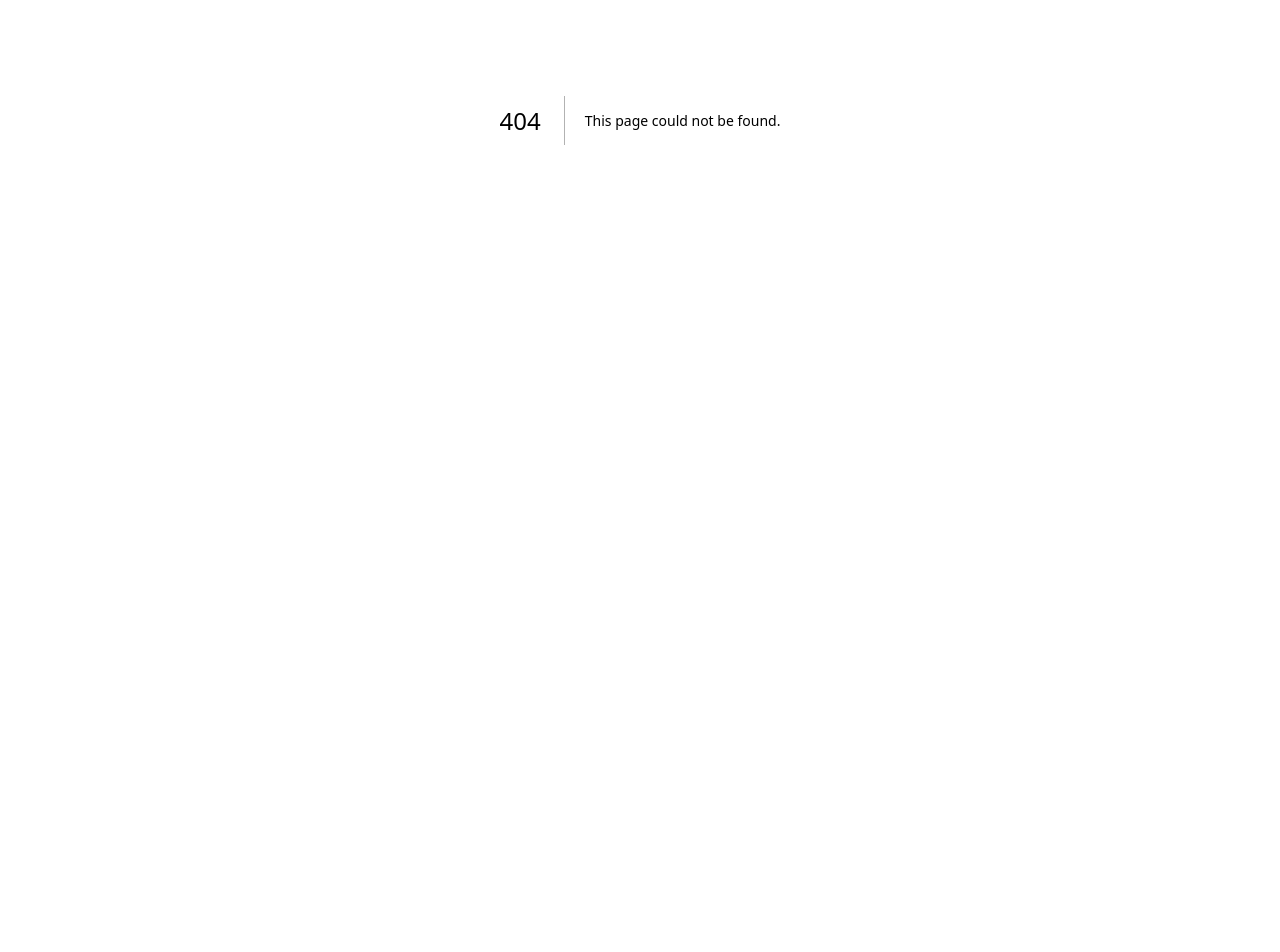
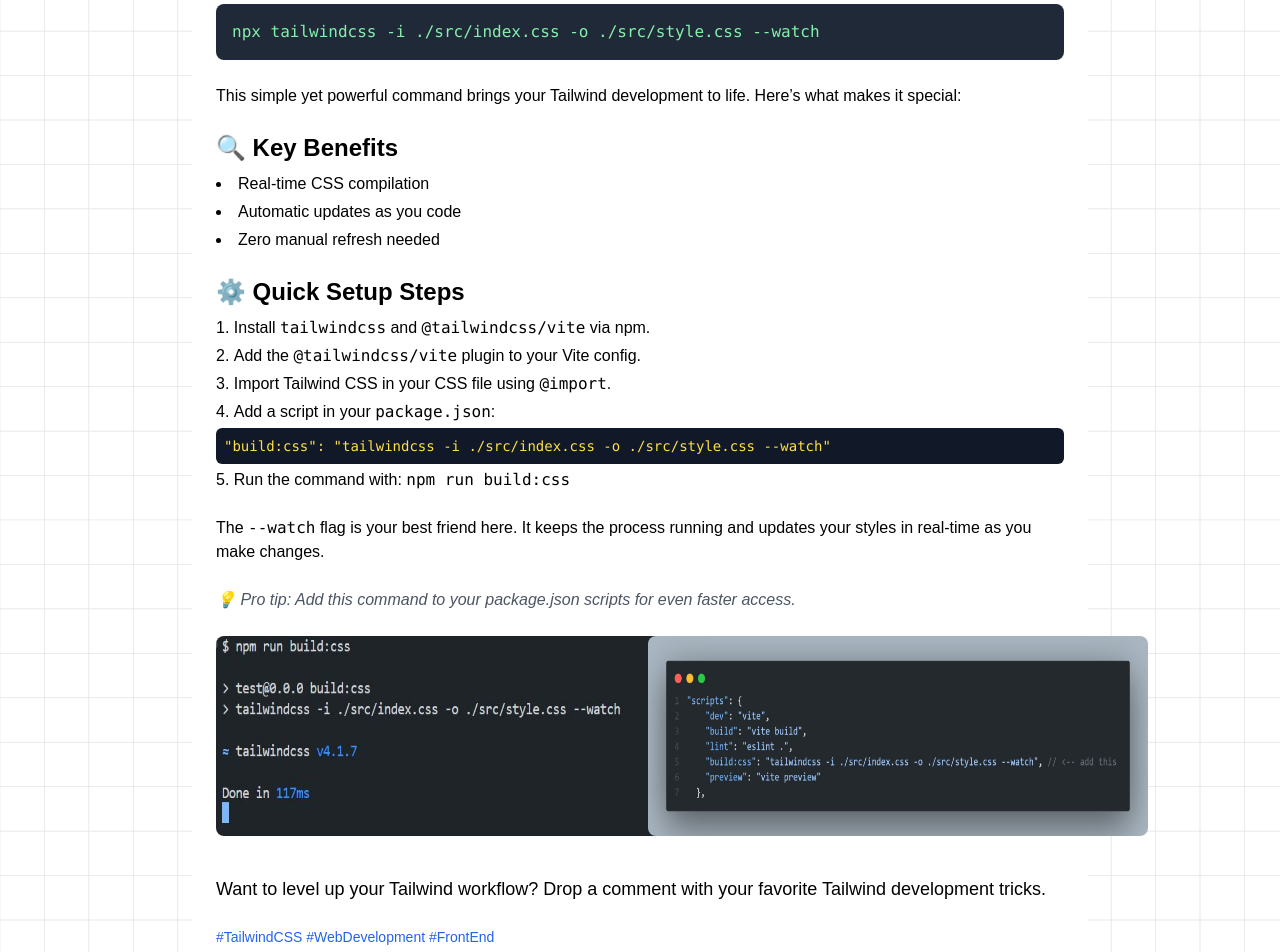
Before and after one commit to Tarunsaisrinivas/NextJS-Portfolio, a Next.js app: page /blogs/tailwind in a window 1280 px wide. Before the commit this address had no page. Shown: the part 280-1232 px from the top of the page. Before the commit the page ends 800 px from the top, so only its background shows below. Built offline with nearby package versions, Linux system fonts and the light colour scheme.

Commit message:
added blog 4

```diff
--- a/app/blogs/page.jsx
+++ b/app/blogs/page.jsx
@@ -1,9 +1,31 @@
 "use client";
 
 import React, { useState } from "react";
-import Link from "next/link";
 import { useRouter } from "next/navigation";
 import Navbar from "../containers/Navbar2";
+
+const blogData = [
+  {
+    title: "Responsive Indicator: Instantly See Active Tailwind Breakpoints",
+    date: "May 20, 2025",
+    href: "/blogs/screen-size-indicator",
+  },
+  {
+    title: 'Stop Using "secret" as Your JWT Secret Key 🔐',
+    date: "May 21, 2025",
+    href: "/blogs/jwt",
+  },
+  {
+    title: " Supercharge Your Tailwind Workflow with This One Command",
+    date: "May 23, 2025",
+    href: "/blogs/tailwind",
+  },
+  {
+    title: "📊 Building downloads-graph: An NPM Package for Download Stats",
+    date: "June 11, 2025",
+    href: "/blogs/downloads-graph",
+  },
+];
 
 const BlogList = () => {
   const router = useRouter();
@@ -35,37 +57,18 @@
             <div className="h-6 w-6 border-4 border-yellow-400 border-t-transparent rounded-full animate-spin" />
           </div>
         )}
-        {/* blog1 */}
+
         <div className="space-y-6 mt-6">
-          <div
-            onClick={() => handleNavigation("/blogs/screen-size-indicator")}
-            className="p-4 border border-gray-300 dark:border-gray-700 rounded-lg hover:bg-gray-50 dark:hover:bg-white/10 transition cursor-pointer"
-          >
-            <h2 className="text-xl font-semibold">
-              Responsive Indicator: Instantly See Active Tailwind Breakpoints
-            </h2>
-            <p className="text-sm text-gray-500 mt-1">May 20, 2025</p>
-          </div>
-          {/* blog 2 */}
-          <div
-            onClick={() => handleNavigation("/blogs/jwt")}
-            className="p-4 border border-gray-300 dark:border-gray-700 rounded-lg hover:bg-gray-50 dark:hover:bg-white/10 transition cursor-pointer"
-          >
-            <h2 className="text-xl font-semibold">
-              Stop Using <q>secret</q> as Your JWT Secret Key 🔐
-            </h2>
-            <p className="text-sm text-gray-500 mt-1">May 21, 2025</p>
-          </div>
-          {/* blog3 */}
-          <div
-            onClick={() => handleNavigation("/blogs/downloads-graph")}
-            className="p-4 border border-gray-300 dark:border-gray-700 rounded-lg hover:bg-gray-50 dark:hover:bg-white/10 transition cursor-pointer"
-          >
-            <h2 className="text-xl font-semibold">
-              📊 Building downloads-graph: An NPM Package for Download Stats
-            </h2>
-            <p className="text-sm text-gray-500 mt-1">June 11, 2025</p>
-          </div>
+          {blogData.map((blog, idx) => (
+            <div
+              key={idx}
+              onClick={() => handleNavigation(blog.href)}
+              className="p-4 border border-gray-300 dark:border-gray-700 rounded-lg hover:bg-gray-50 dark:hover:bg-white/10 transition cursor-pointer"
+            >
+              <h2 className="text-xl font-semibold">{blog.title}</h2>
+              <p className="text-sm text-gray-500 mt-1">{blog.date}</p>
+            </div>
+          ))}
         </div>
       </section>
     </>
--- /dev/null
+++ b/app/blogs/tailwind/page.jsx
@@ -0,0 +1,108 @@
+"use client";
+
+import React from "react";
+import { Image } from "antd";
+import Navbar from "../../containers/Navbar2";
+
+const TailwindWatchBlog = () => {
+  return (
+    <>
+      <Navbar />
+      <section className="bg-white dark:bg-black text-black dark:text-white max-w-4xl mx-auto p-6">
+        <h1 className="text-3xl md:text-4xl font-bold mb-4">
+          Supercharge Your Tailwind Workflow with This One Command
+        </h1>
+
+        <p className="text-lg mb-6">
+          Ever wondered how to make Tailwind CSS automatically update as you
+          code? This single command changed my development workflow:
+        </p>
+
+        <pre className="bg-gray-800 text-green-300 rounded-lg p-4 overflow-x-auto mb-6 text-sm md:text-base">
+          <code>
+            npx tailwindcss -i ./src/index.css -o ./src/style.css --watch
+          </code>
+        </pre>
+
+        <p className="mb-6">
+          This simple yet powerful command brings your Tailwind development to
+          life. Here’s what makes it special:
+        </p>
+
+        <h2 className="text-2xl font-semibold mb-2">🔍 Key Benefits</h2>
+        <ul className="list-disc list-inside mb-6 space-y-1">
+          <li>Real-time CSS compilation</li>
+          <li>Automatic updates as you code</li>
+          <li>Zero manual refresh needed</li>
+        </ul>
+
+        <h2 className="text-2xl font-semibold mb-2">⚙️ Quick Setup Steps</h2>
+        <ol className="list-decimal list-inside mb-6 space-y-1">
+          <li>
+            Install <code>tailwindcss</code> and <code>@tailwindcss/vite</code>{" "}
+            via npm.
+          </li>
+          <li>
+            Add the <code>@tailwindcss/vite</code> plugin to your Vite config.
+          </li>
+          <li>
+            Import Tailwind CSS in your CSS file using <code>@import</code>.
+          </li>
+          <li>
+            Add a script in your <code>package.json</code>:
+            <pre className="bg-gray-900 text-yellow-300 rounded-md p-2 text-sm mt-1">
+              "build:css": "tailwindcss -i ./src/index.css -o ./src/style.css
+              --watch"
+            </pre>
+          </li>
+          <li>
+            Run the command with: <code>npm run build:css</code>
+          </li>
+        </ol>
+
+        <p className="mb-6">
+          The <code>--watch</code> flag is your best friend here. It keeps the
+          process running and updates your styles in real-time as you make
+          changes.
+        </p>
+
+        <p className="mb-6 italic text-gray-600 dark:text-gray-300">
+          💡 Pro tip: Add this command to your package.json scripts for even
+          faster access.
+        </p>
+
+        <div className="grid md:grid-cols-2 gap-4 mb-2">
+          <div>
+            <Image
+              src="/blog/tailwind-cmd.png"
+              alt="Tailwind CSS watch command in terminal"
+              width={500}
+              height={200}
+              className="rounded-lg"
+            />
+          </div>
+          <div>
+            <Image
+              src="/blog/tailwind-config.png"
+              alt="Tailwind CSS Vite setup screenshot"
+              width={500}
+              height={200}
+              className="rounded-lg"
+            />
+          </div>
+        </div>
+
+        <p className="text-lg mt-8">
+          Want to level up your Tailwind workflow? Drop a comment with your
+          favorite Tailwind development tricks.
+        </p>
+
+        <div className="mt-6 text-sm text-blue-600 dark:text-blue-400">
+          #TailwindCSS #WebDevelopment #FrontEnd
+        </div>
+      </section>
+    </>
+  );
+};
+
+export default TailwindWatchBlog;
```
Also changed, not shown: public/blog/tailwind-cmd.png (added), public/blog/tailwind-config.png (added).
